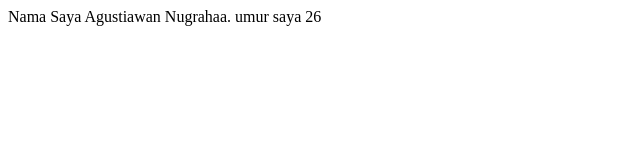
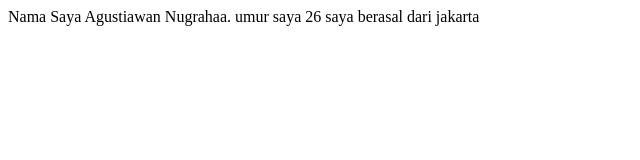
Before and after one commit to GustiNugraha/training-laravel, a plain HTML site: page index.html in a window 1280 px wide. Shown: the whole page, without its empty margins (0-640 px from the left). Drawn offline with Linux system fonts and the light colour scheme.

Commit message:
add tempat tinggal

```diff
--- a/index.html
+++ b/index.html
@@ -8,5 +8,7 @@
 </head>
 <body>
     Nama Saya Agustiawan Nugrahaa. umur saya 26
+
+    saya berasal dari jakarta
 </body>
 </html>
```
